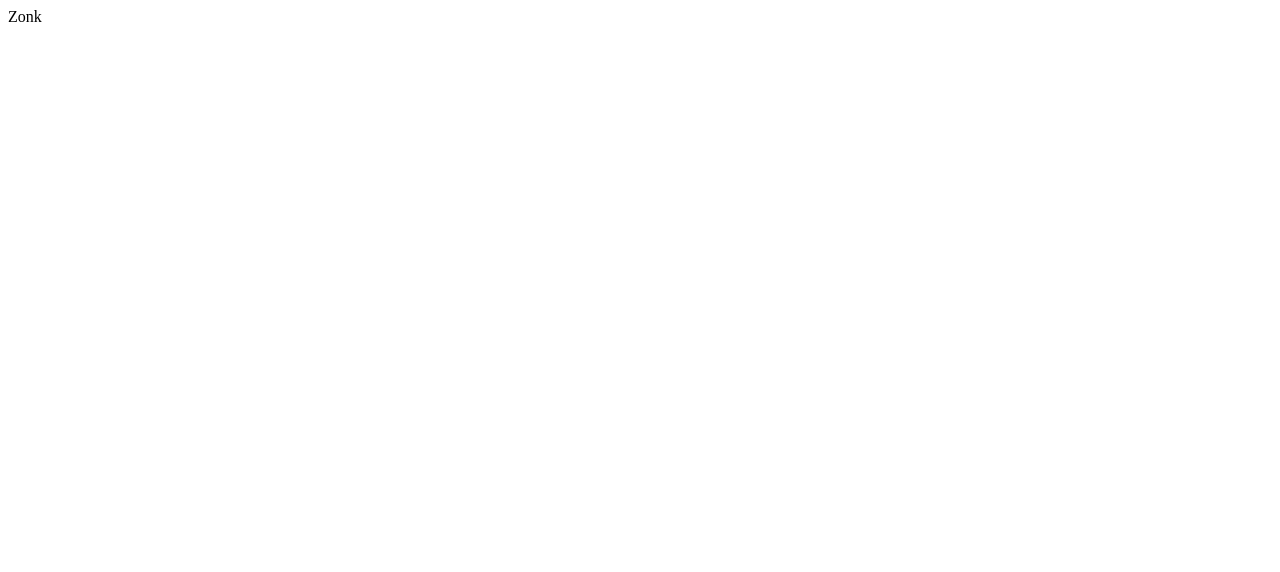
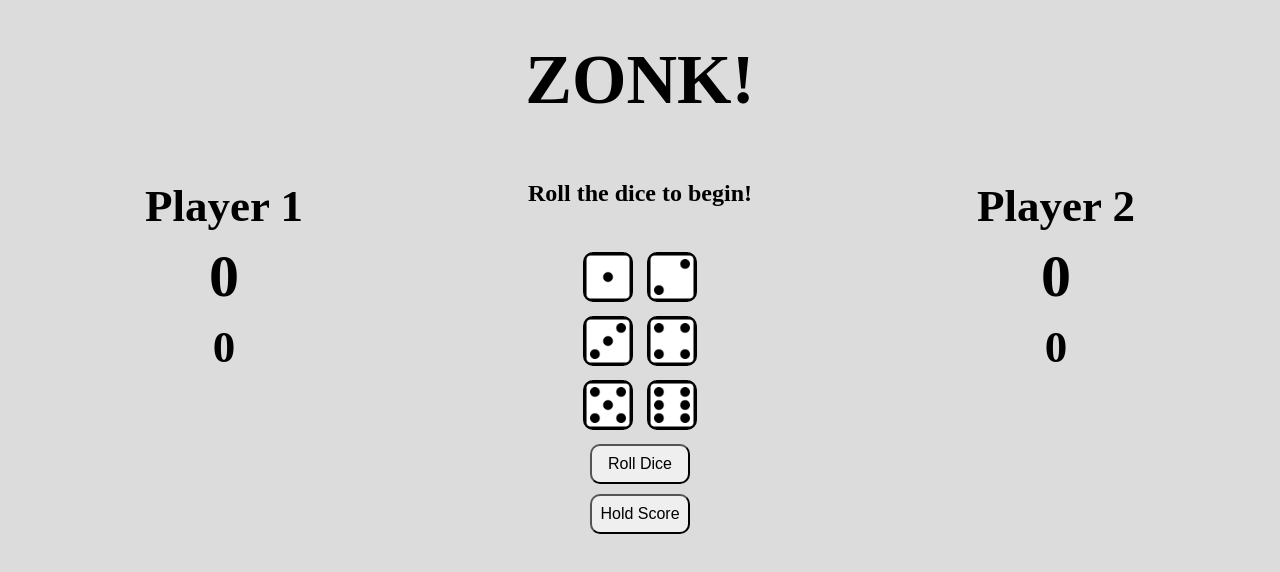
Before and after one commit to braxmc/zonk, a plain HTML site: page index.html in a window 1280 px wide. Drawn offline with Linux system fonts and the light colour scheme.

Commit message:
basic html and css done

```diff
--- a/index.html
+++ b/index.html
@@ -4,11 +4,43 @@
   <meta charset="UTF-8">
   <meta http-equiv="X-UA-Compatible" content="IE=edge">
   <meta name="viewport" content="width=device-width, initial-scale=1.0">
-  <link rel='stylesheet' href='style.css' /
+  <link rel='stylesheet' href='style.css' />
   <title>Zonk</title>
 </head>
 <body>
-
+  <h1 class='title'>ZONK!</h1>
+  <div class='display'>
+    <!-- player 1 info -->
+    <div id='p1'>
+      <h2 class="player">Player 1</h2>
+      <h2 class="totalScore" id='totalP1'>0</h2>
+      <h3 class="currentScore" id='currentP1'>0</h3>
+    </div>
+    <!-- dice info -->
+    <div id='dice'>
+      <h2 id='begin'>Roll the dice to begin!</h2>
+      <div class='pair'>
+        <img class='die' id='dice1' src='./images/dice-1.png' alt='pic of dice' />
+        <img class='die' id='dice2' src='./images/dice-2.png' alt='pic of dice' />
+      </div>
+      <div class='pair'>
+        <img class='die' id='dice3' src='./images/dice-3.png' alt='pic of dice' />
+        <img class='die' id='dice4' src='./images/dice-4.png' alt='pic of dice' />
+      </div>
+      <div class='pair'>
+        <img class='die' id='dice5' src='./images/dice-5.png' alt='pic of dice' />
+        <img class='die' id='dice6' src='./images/dice-6.png' alt='pic of dice' />
+      </div>
+      <button class="rollBtn">Roll Dice</button>
+      <button>Hold Score</button>
+    </div>
+    <!-- player 2 info -->
+    <div id='p2'>
+      <h2>Player 2</h2>
+      <h2 class="totalScore" id='totalP2'>0</h2>
+      <h3 class="currentScore" id='currentP2'>0</h3>
+    </div>
+  </div>
   <script src='script.js'></script>
 </body>
 </html>
--- a/script.js
+++ b/script.js
@@ -1 +1,67 @@
 'use strict';
+
+// - Objective of game is to get on the board & the first player to reach
+// 10,000 total score wins
+// - Must score 1000 in one turn to get on board
+// - You zonk when you roll no points
+// POINTS
+// a 1 on the dice = 100
+// a 5 on the dice = 50
+// three of a kind = 100x the value on dice
+// four of a kind = 100x value on dice *2
+// five of a kind = 100x value on dice *3
+// six of a kind = 100x value on dice *4
+// - IF DONE IN ONE ROLL
+// three 1's = 1,000
+// four 1's = 2,000
+// five 1's = 3,000
+// six 1's = 4,000
+// 3 pairs = 1,000
+// 1,2,3,4,5,6 = 1000
+
+// selecting elements
+const currentP1 = document.getElementById('currentP1');
+const currentP2 = document.getElementById('currentP2');
+const totalP1 = document.getElementById('totalP1');
+const totalP2 = document.getElementById('totalP2');
+
+const btnRoll = document.querySelector('.rollBtn');
+const diceEl1 = document.querySelector('.dice1')
+
+let scores, currentScore, currentPlayer, playing;
+
+function init() {
+  // allows you to play
+  playing = true;
+  // setting variables;
+  scores = [0, 0];
+  currentScore = 0;
+  // set player
+  currentPlayer = 0;
+  // sets scores on page to 0
+  currentP1.textContent = 0;
+  currentP2.textContent = 0;
+  totalP1.textContent = 0;
+  totalP2.textContent = 0;
+}
+init();
+
+// roll the dice
+function diceRoll() {
+  return Math.trunc(Math.random() * 6) + 1;
+}
+
+btnRoll.addEventListener('click', function() {
+  if(playing) {
+    // generate number 1-6 for each dice
+    const dice1 = diceRoll();
+    const dice2 = diceRoll();
+    const dice3 = diceRoll();
+    const dice4 = diceRoll();
+    const dice5 = diceRoll();
+    const dice6 = diceRoll();
+    console.log(dice1, dice2, dice3, dice4, dice5, dice6);
+    // display dice
+    // diceEl1.src = `dice-${num}.png`
+  }
+})
--- a/style.css
+++ b/style.css
@@ -0,0 +1,67 @@
+* {
+  margin: 0;
+  padding: 0;
+}
+
+body {
+  background-color: gainsboro;
+}
+
+button {
+  height: 40px;
+  width: 100px;
+  border-radius: 10px;
+  margin: 5px 0;
+  font-size: 16px;
+}
+
+.title {
+  display: flex;
+  justify-content: center;
+  font-size: 70px;
+  padding-top: 40px;
+}
+
+.display {
+  display: flex;
+  justify-content: space-evenly;
+  width: 100%;
+  padding-top: 60px;
+}
+
+.die {
+  width: 50px;
+  border-radius: 10px;
+  margin: 5px 5px;
+}
+
+.totalScore {
+  font-size: 60px;
+  padding-top: 10px;
+}
+
+.currentScore {
+  font-size: 45px;
+  padding: 10px 0;
+}
+
+#p1, #p2 {
+  display: flex;
+  flex-direction: column;
+  align-items: center;
+  width: 35vw;
+  font-size: 30px;
+}
+
+#dice {
+  display: flex;
+  flex-direction: column;
+  align-items: center;
+  width: 30vw;
+}
+
+#begin {
+  display: flex;
+  justify-content: center;
+  padding-bottom: 40px;
+}
```
Also changed, not shown: images/dice-1.png (added), images/dice-2.png (added), images/dice-3.png (added), images/dice-4.png (added), images/dice-5.png (added), images/dice-6.png (added).
